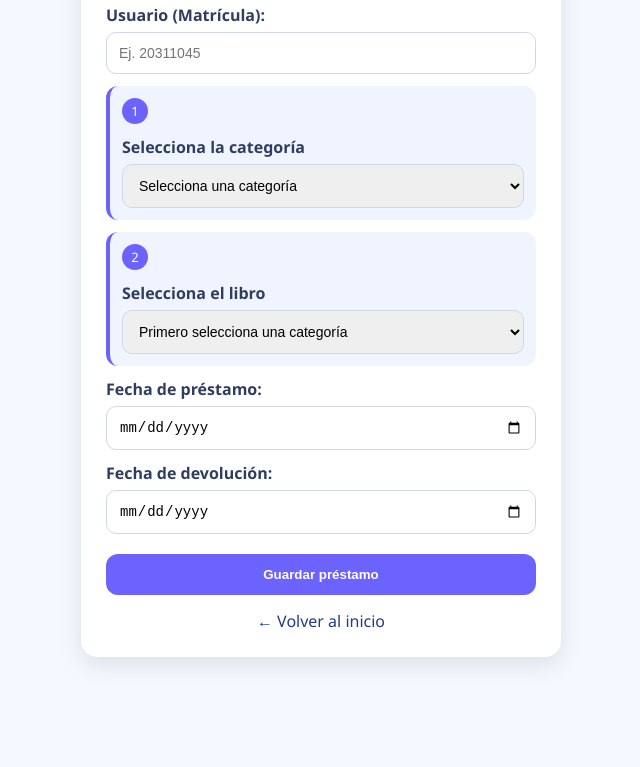
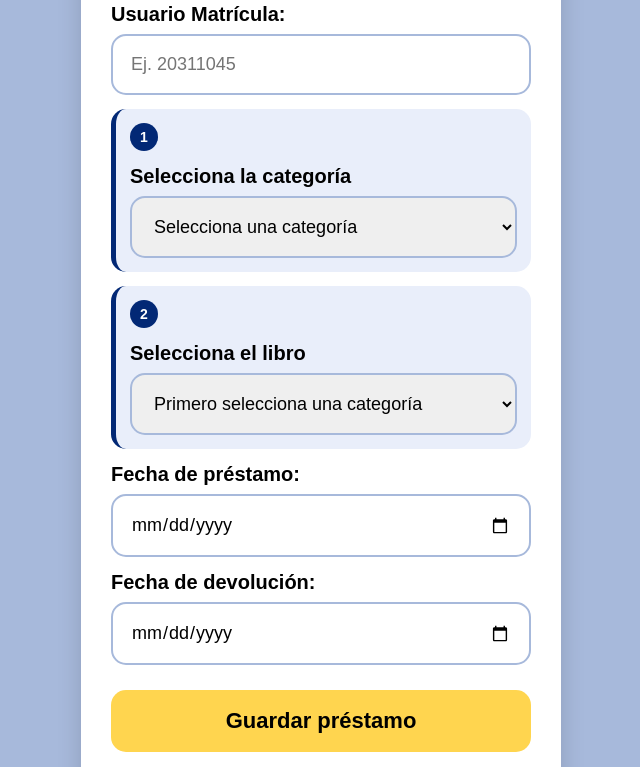
Before and after one commit to monserratandrademesta-blip/BIBLIOTECAUPGOP, a website: page prestamos.html in a window 1280 px wide. Shown: the part 114-881 px from the top of the page, without its empty margins (319-959 px from the left). Before the commit the page ends 800 px from the top, so only its background shows below. Drawn offline with Linux system fonts and the light colour scheme.

Commit message:
Ajustes finales Monse - colores oficiales, sin emoji, Usuario y volver al Catalogo

```diff
--- a/css/prestamo.css
+++ b/css/prestamo.css
@@ -1,67 +1,91 @@
-* { box-sizing: border-box; }
-body {
+*{
     margin:0;
-  font-family: "Segoe UI", Arial, sans-serif;
-  background: #f4f9ff;
-  display:flex;
-  justify-content:center;
-  padding: 20px;
+    padding:0;
+    box-sizing:border-box;
+    font-family:Arial, Helvetica, sans-serif;
 }
-.container {
-  background: white;
-  width: 100%;
-  max-width: 480px;
-  padding: 25px;
-  border-radius: 16px;
-  box-shadow: 0 8px 25px rgba(0,0,0,0.1);
+body{
+    background:#A7B9DB;
 }
-h2 { text-align:center; color:#1f3c88; margin-bottom:20px; }
-label { display:block; font-weight:600; margin: 12px 0 6px; color:#2f3e5d; }
-input, select {
+.container{
+    width:95%;
+    max-width:480px;
+    margin:30px auto;
+    background:#FFFFFF;
+    padding:30px;
+    border-radius:20px;
+    box-shadow:0px 10px 25px rgba(0,0,0,.15);
+}
+h2{
+    text-align:center;
+    color:#022875;
+    font-size:32px;
+    margin-bottom:20px;
+}
+label{
+    display:block;
+    font-weight:bold;
+    margin: 14px 0 8px;
+    font-size:20px;
+    color:#000000;
+}
+input, select{
     width:100%;
-  padding:12px;
-  border:1px solid #d0d8e8;
-  border-radius:10px;
+    padding:18px;
+    border-radius:15px;
+    border:2px solid #A7B9DB;
+    font-size:18px;
+    transition:.3s;
     outline:none;
-  font-size:14px;
-  transition: .2s;
 }
-input:focus, select:focus {
-  border-color:#1f3c88;
-  box-shadow:0 0 0 3px rgba(31,60,136,0.15);
+input:focus, select:focus{
+    border-color:#022875;
+    box-shadow:0 0 10px rgba(2,40,117,.3);
 }
-.paso {
-  background:#f0f4ff;
-  padding:12px;
-  border-radius:12px;
-  margin:12px 0;
-  border-left:4px solid #6C63FF;
+.paso{
+    background:#E9EEFA;
+    padding:14px;
+    border-radius:15px;
+    margin:14px 0;
+    border-left:5px solid #022875;
 }
-.num {
-  background:#6C63FF;
-  color:white;
-  width:26px; height:26px;
+.num{
+    background:#022875;
+    color:#FFFFFF;
+    width:28px; height:28px;
     display:inline-flex;
     justify-content:center;
     align-items:center;
     border-radius:50%;
-  font-size:13px;
+    font-size:14px;
     margin-right:6px;
+    font-weight:bold;
 }
-.btn-guardar {
+.btn-guardar{
     width:100%;
-  margin-top:20px;
-  background:#6C63FF;
-  color:white;
+    margin-top:25px;
+    background:#FFD54F;
+    color:#000000;
     border:none;
-  padding:13px;
-  border-radius:12px;
+    padding:18px;
+    border-radius:15px;
+    font-size:22px;
     font-weight:bold;
     cursor:pointer;
-  transition:.3s;
+    transition:.4s;
 }
-.btn-guardar:hover { background:#1f3c88; transform:translateY(-2px); }
-.btn-regresar {
-  display:block; text-align:center; margin-top:15px;
-  text-decoration:none; color:#1f3c88; font-weight:500;
+.btn-guardar:hover{
+    background:#022875;
+    color:#FFFFFF;
+    transform:translateY(-5px);
+    box-shadow:0px 10px 20px rgba(0,0,0,.3);
 }
+.btn-regresar{
+    display:block;
+    text-align:center;
+    margin-top:18px;
+    text-decoration:none;
+    color:#022875;
+    font-weight:bold;
+    font-size:18px;
+}
--- a/prestamos.html
+++ b/prestamos.html
@@ -9,10 +9,10 @@
 <body>
 
 <div class="container">
-  <h2>📚 REGISTRAR PRÉSTAMO</h2>
+  <h2>REGISTRAR PRÉSTAMO</h2>
 
   <form id="formPrestamo">
-    <label>Usuario (Matrícula):</label>
+    <label>Usuario Matrícula:</label>
     <input type="text" id="matricula" placeholder="Ej. 20311045" required>
 
     <div class="paso">
@@ -47,7 +47,7 @@
     <button type="submit" class="btn-guardar">Guardar préstamo</button>
   </form>
 
-  <a href="index.html" class="btn-regresar">← Volver al inicio</a>
+  <a href="index.html" class="btn-regresar">← Volver al Catalogo </a>
 </div>
 
 <script src="js/prestamos.js"></script>
```
Lines whose indentation alone changed are shown as unchanged.
